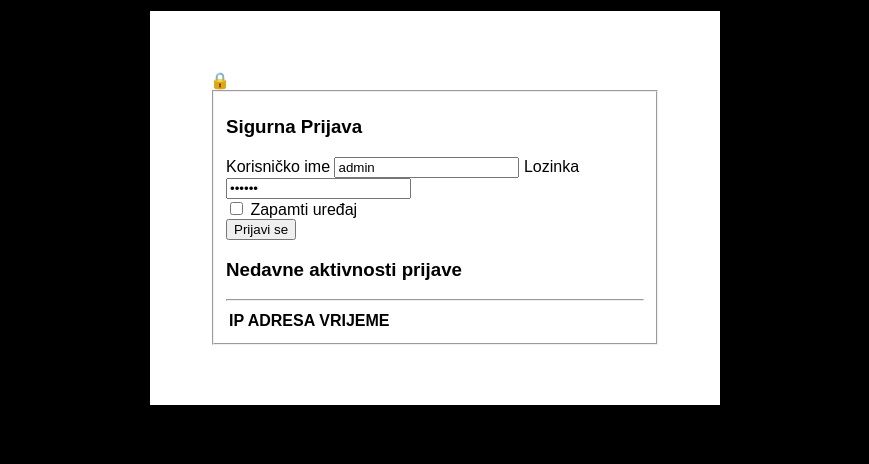
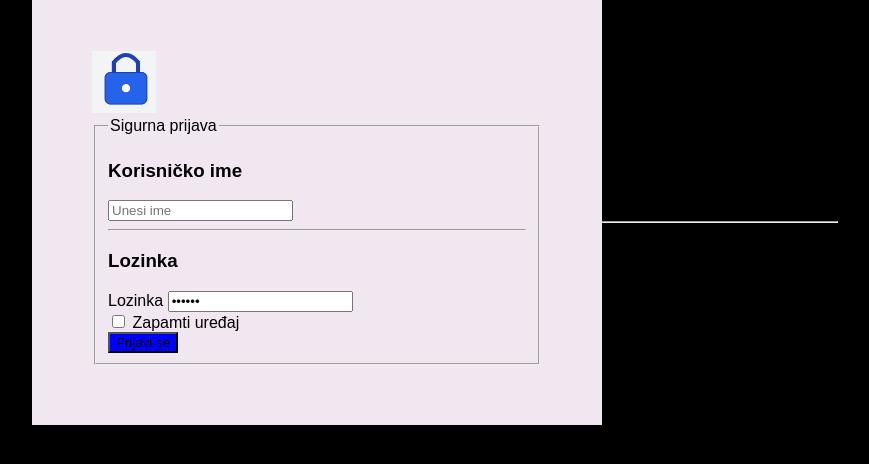
Before and after one commit to marijadergez/1_HTML, a plain HTML site: page vjezba04/zadaca.html in a window 1280 px wide. Shown: the whole page, without its empty margins (205-1074 px from the left). Drawn offline with Linux system fonts and the light colour scheme.

Commit message:
zadaća prijavi se

```diff
--- a/vjezba04/zadaca.css
+++ b/vjezba04/zadaca.css
@@ -13,8 +13,17 @@ body {
 .container {
 
     width: 450px;
-    background: #fff;                  /* bijeli container */
+    background: #f0e7f1;                  /* bijeli container */
     padding: 60px;
     border-radius: 0,5px;
     box-shadow: 0 4px 20px rgba(0,0,0,0.25); /* blaga sjena */
 }
+
+
+img{
+    align-content: center;
+}
+button{
+    background-color: blue;
+    align: center;
+}
--- a/vjezba04/zadaca.html
+++ b/vjezba04/zadaca.html
@@ -9,16 +9,19 @@
 <body>
 
 <div class="container">
+   <img src="lock.PNG" alt="">
 
-    <div class="icon">
-        🔒
-    </div>
+
     <fieldset>
-    <div class="login-box">
-        <h3>Sigurna Prijava</h3>
 
-        <label>Korisničko ime</label>
-        <input type="text" value="admin">
+            <legend>Sigurna prijava</legend>
+            <h3>Korisničko ime</h3>
+            <input type="text" name="ime" placeholder="Unesi ime">
+
+            <hr>
+ <h3>Lozinka</h3>
+
+
 
         <label>Lozinka</label>
         <input type="password" value="******">
```
Also changed, not shown: vjezba04/lock.PNG (added).
